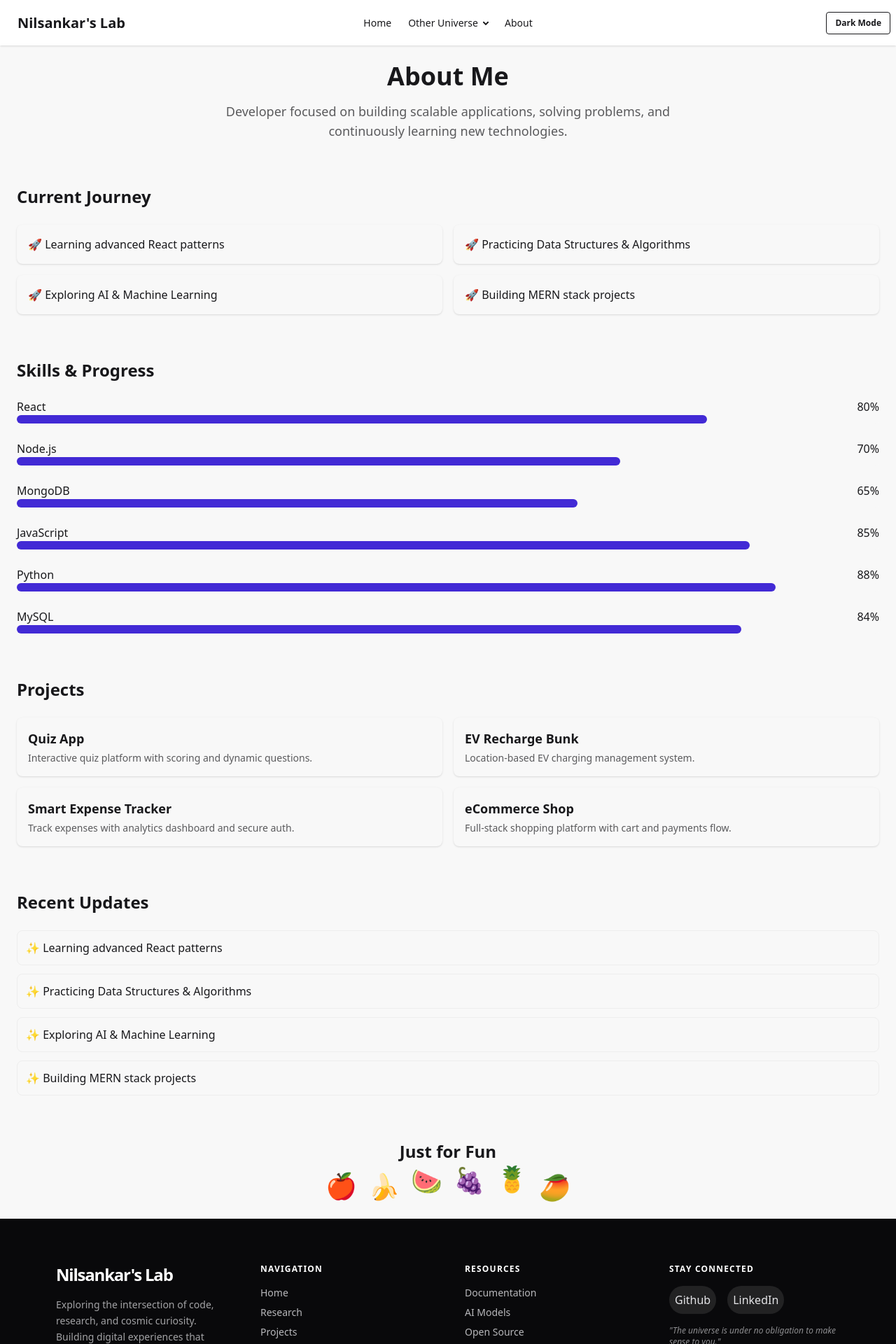
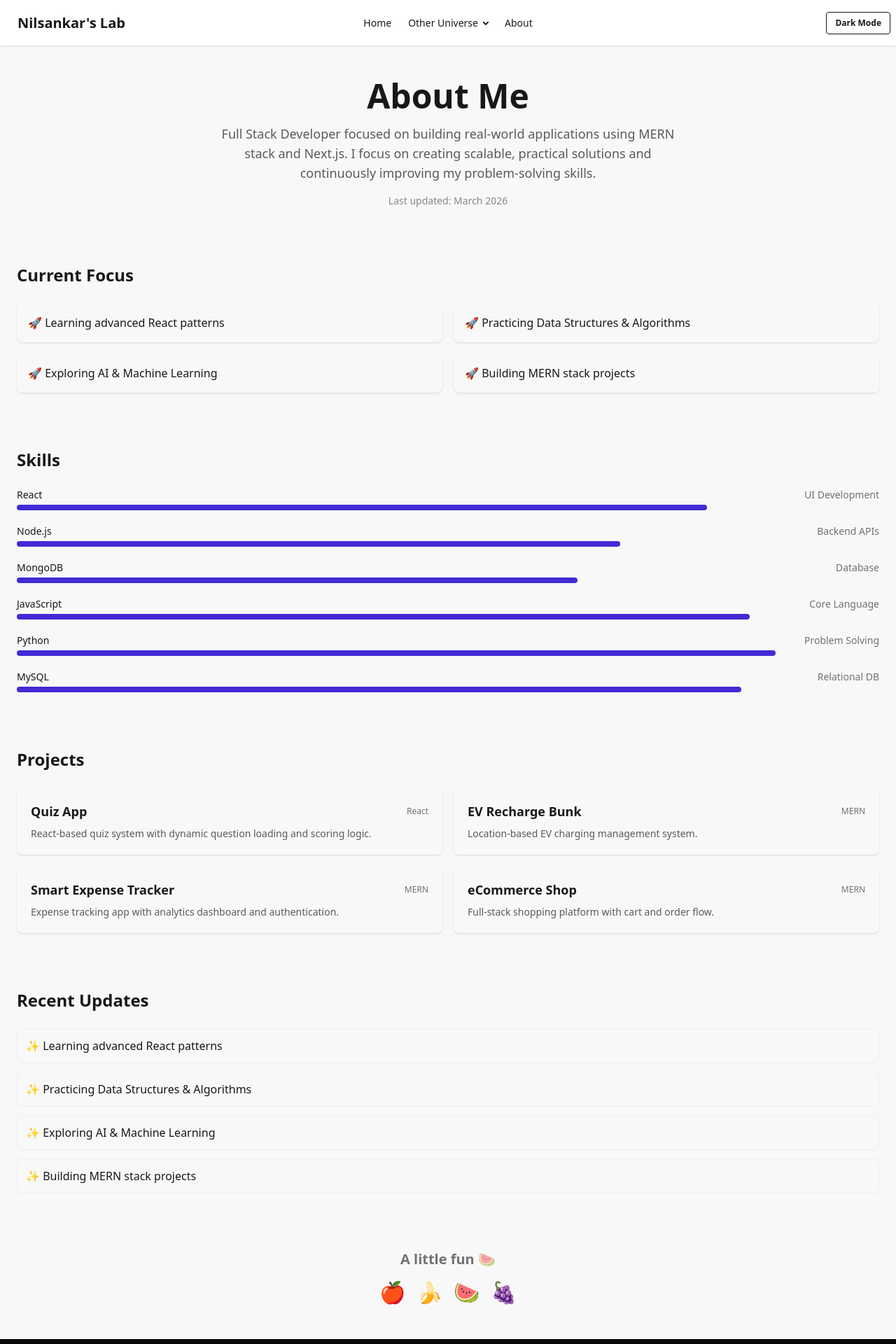
Before and after one commit to nilsankarhaobam/nilsankar-portfolio, a Next.js app: page /about in a window 1280 px wide. Shown: the top 1920 px of the page at 70% size. Built offline with nearby package versions, Linux system fonts and the light colour scheme.

Commit message:
update about page width

```diff
--- a/src/app/about/page.jsx
+++ b/src/app/about/page.jsx
@@ -2,7 +2,8 @@
 import { motion } from 'motion/react'
 
 export default function About() {
-  const fruits = ["🍎", "🍌", "🍉", "🍇", "🍍", "🥭"];
+
+  const fruits = ["🍎", "🍌", "🍉", "🍇"];
 
   const updates = [
     "Learning advanced React patterns",
@@ -12,54 +13,66 @@ export default function About() {
   ];
 
   const skills = [
-    { name: "React", level: 80 },
-    { name: "Node.js", level: 70 },
-    { name: "MongoDB", level: 65 },
-    { name: "JavaScript", level: 85 },
-    { name: "Python", level: 88 },
-    { name: "MySQL", level: 84 },
+    { name: "React", level: 80, tag: "UI Development" },
+    { name: "Node.js", level: 70, tag: "Backend APIs" },
+    { name: "MongoDB", level: 65, tag: "Database" },
+    { name: "JavaScript", level: 85, tag: "Core Language" },
+    { name: "Python", level: 88, tag: "Problem Solving" },
+    { name: "MySQL", level: 84, tag: "Relational DB" },
   ];
 
   const projects = [
     {
       title: "Quiz App",
-      desc: "Interactive quiz platform with scoring and dynamic questions.",
+      desc: "React-based quiz system with dynamic question loading and scoring logic.",
+      tech: "React",
+      link: "#"
     },
     {
       title: "EV Recharge Bunk",
       desc: "Location-based EV charging management system.",
+      tech: "MERN",
+      link: "#"
     },
     {
       title: "Smart Expense Tracker",
-      desc: "Track expenses with analytics dashboard and secure auth.",
+      desc: "Expense tracking app with analytics dashboard and authentication.",
+      tech: "MERN",
+      link: "#"
     },
     {
       title: "eCommerce Shop",
-      desc: "Full-stack shopping platform with cart and payments flow.",
+      desc: "Full-stack shopping platform with cart and order flow.",
+      tech: "MERN",
+      link: "#"
     },
   ];
 
   return (
-    <div className="p-6 space-y-16">
+    <div className="max-w-7xl mx-auto px-6 py-12 space-y-20">
 
       {/* HERO */}
-      <motion.div
+      <motion.section
         initial={{ opacity: 0, y: 40 }}
         animate={{ opacity: 1, y: 0 }}
-        transition={{ duration: 0.6 }}
         className="text-center space-y-4"
       >
-        <h1 className="text-4xl font-bold">About Me</h1>
-        <p className="text-lg opacity-70 max-w-2xl mx-auto">
-          Developer focused on building scalable applications, solving problems,
-          and continuously learning new technologies.
+        <h1 className="text-4xl md:text-5xl font-bold">About Me</h1>
+
+        <p className="text-base md:text-lg opacity-70 max-w-2xl mx-auto">
+          Full Stack Developer focused on building real-world applications using MERN stack and Next.js.
+          I focus on creating scalable, practical solutions and continuously improving my problem-solving skills.
         </p>
-      </motion.div>
+
+        <p className="text-sm opacity-50">
+          Last updated: March 2026
+        </p>
+      </motion.section>
 
 
       {/* CURRENT JOURNEY */}
-      <div className="space-y-6">
-        <h2 className="text-2xl font-semibold">Current Journey</h2>
+      <section className="space-y-6">
+        <h2 className="text-2xl font-semibold">Current Focus</h2>
 
         <div className="grid md:grid-cols-2 gap-4">
           {updates.map((item, i) => (
@@ -67,61 +80,68 @@ export default function About() {
               key={i}
               initial={{ opacity: 0, y: 20 }}
               whileInView={{ opacity: 1, y: 0 }}
-              transition={{ delay: i * 0.2 }}
-              className="card bg-base-200 p-4 shadow"
+              transition={{ delay: i * 0.15 }}
+              className="card bg-base-200 p-4 shadow hover:shadow-md transition"
             >
               🚀 {item}
             </motion.div>
           ))}
         </div>
-      </div>
+      </section>
 
 
       {/* SKILLS */}
-      <div className="space-y-6">
-        <h2 className="text-2xl font-semibold">Skills & Progress</h2>
+      <section className="space-y-6">
+        <h2 className="text-2xl font-semibold">Skills</h2>
 
+        <div className="space-y-5">
           {skills.map((skill, index) => (
             <div key={index}>
-            <div className="flex justify-between">
-              <p>{skill.name}</p>
-              <p>{skill.level}%</p>
+              <div className="flex justify-between text-sm mb-1">
+                <span>{skill.name}</span>
+                <span className="opacity-60">{skill.tag}</span>
               </div>
 
-            <div className="w-full bg-base-200 rounded-full h-3">
+              <div className="w-full bg-base-200 rounded-full h-2">
                 <motion.div
                   initial={{ width: 0 }}
                   whileInView={{ width: `${skill.level}%` }}
                   transition={{ duration: 1 }}
-                className="bg-primary h-3 rounded-full"
+                  className="bg-primary h-2 rounded-full"
                 />
               </div>
             </div>
           ))}
         </div>
+      </section>
 
 
       {/* PROJECTS */}
-      <div className="space-y-6">
+      <section className="space-y-6">
         <h2 className="text-2xl font-semibold">Projects</h2>
 
         <div className="grid md:grid-cols-2 gap-4">
           {projects.map((project, i) => (
-            <motion.div
+            <motion.a
+              href={project.link}
               key={i}
               whileHover={{ scale: 1.03 }}
-              className="card bg-base-200 p-4 shadow cursor-pointer"
+              className="card bg-base-200 p-5 shadow hover:shadow-lg transition block"
             >
+              <div className="flex justify-between items-center">
                 <h3 className="font-semibold text-lg">{project.title}</h3>
-              <p className="text-sm opacity-70 mt-1">{project.desc}</p>
-            </motion.div>
+                <span className="text-xs opacity-60">{project.tech}</span>
+              </div>
+
+              <p className="text-sm opacity-70 mt-2">{project.desc}</p>
+            </motion.a>
           ))}
         </div>
-      </div>
+      </section>
 
 
       {/* RECENT UPDATES */}
-      <div className="space-y-6">
+      <section className="space-y-6">
         <h2 className="text-2xl font-semibold">Recent Updates</h2>
 
         <div className="space-y-3">
@@ -135,25 +155,25 @@ export default function About() {
             </motion.div>
           ))}
         </div>
-      </div>
+      </section>
 
 
-      {/* FUN */}
-      <div className="text-center space-y-4">
-        <h2 className="text-2xl font-semibold">Just for Fun</h2>
+      {/* FUN (SUBTLE) */}
+      <section className="text-center space-y-4">
+        <h2 className="text-xl font-semibold opacity-60">A little fun 🍉</h2>
 
-        <div className="flex justify-center gap-4 flex-wrap text-4xl">
+        <div className="flex justify-center gap-4 text-3xl">
           {fruits.map((fruit, index) => (
             <motion.span
               key={index}
-              animate={{ y: [0, -20, 0] }}
-              transition={{ repeat: Infinity, duration: 1 + index * 0.2 }}
+              animate={{ y: [0, -10, 0] }}
+              transition={{ repeat: Infinity, duration: 1.5 }}
             >
               {fruit}
             </motion.span>
           ))}
         </div>
-      </div>
+      </section>
 
     </div>
   );
```
Lines whose indentation alone changed are shown as unchanged.
